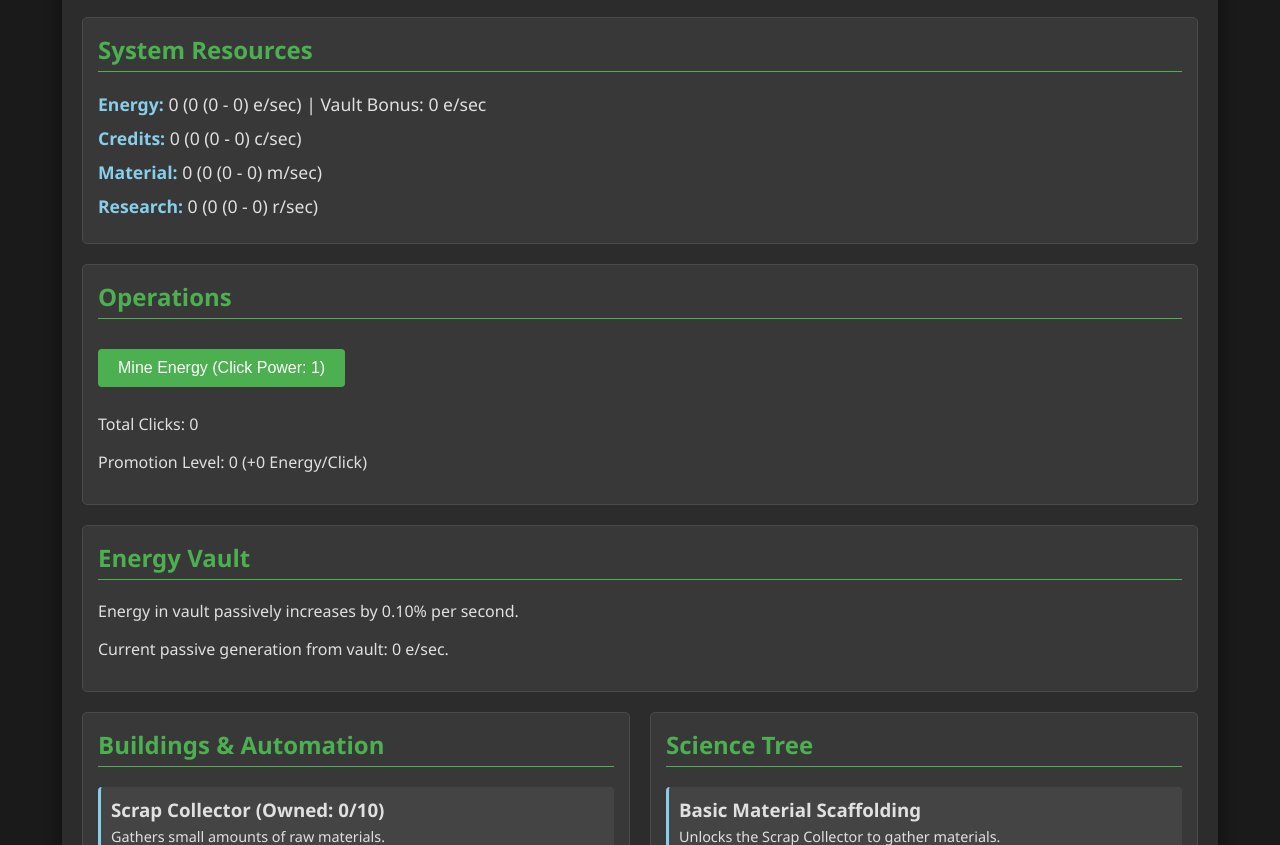
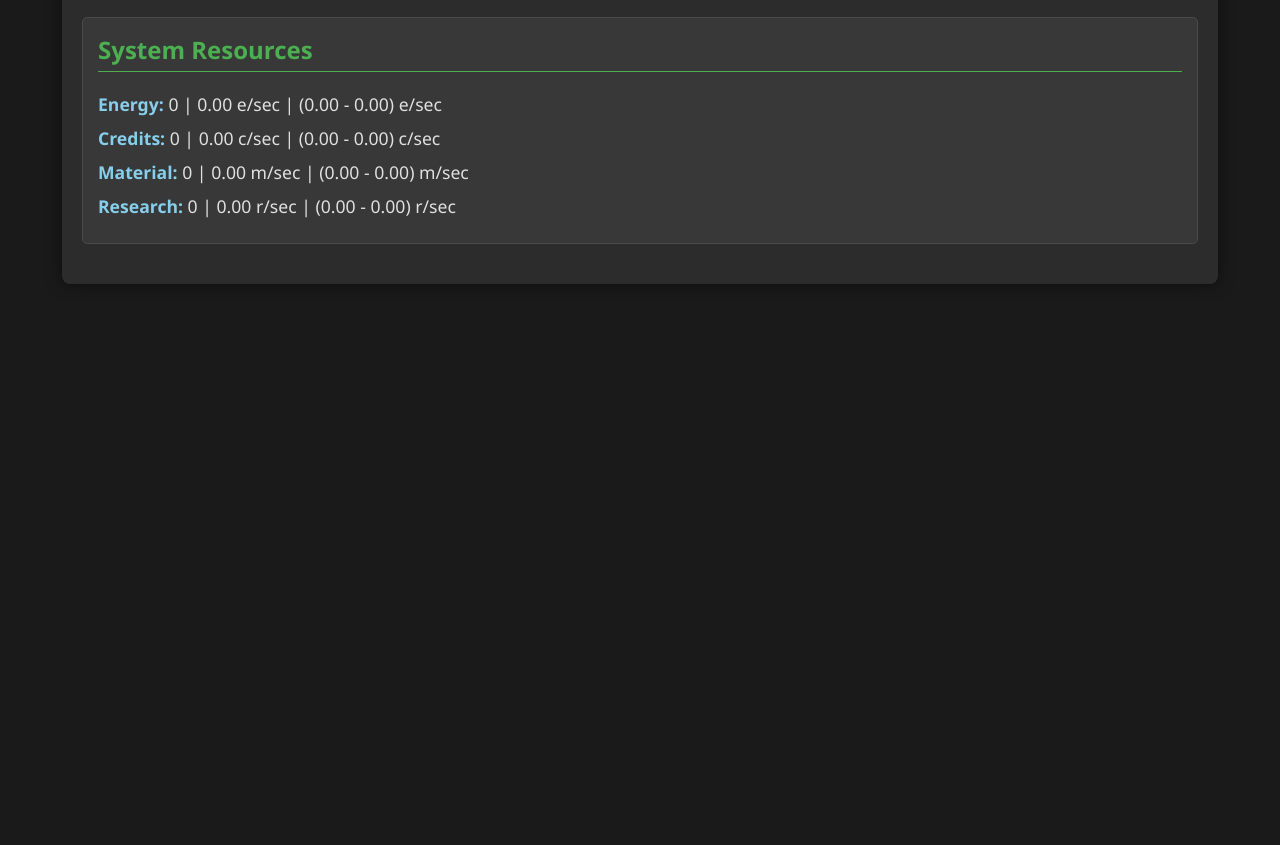
Before and after one commit to Koozchma/Clicker_03, a plain HTML site: page index.html in a window 1280 px wide. Shown: the part 107-952 px from the top of the page. After the commit the page ends 840 px from the top, so only its background shows below. Drawn offline with Linux system fonts and the light colour scheme.

Commit message:
Update index.html

```diff
--- a/index.html
+++ b/index.html
@@ -17,57 +17,30 @@
             <div class="resource">
                 <span>Energy:</span>
                 <span id="currentEnergy">0</span>
-                (<span id="energyNetRate">0.00</span> e/sec)
-                | Vault Bonus: <span id="vaultBonusRate">0.00</span> e/sec
+                | <span id="energyNetChange">0.00</span> e/sec
+                | (<span id="energyProductionRate">0.00</span> - <span id="energyUpkeepRate">0.00</span>) e/sec
             </div>
             <div class="resource">
                 <span>Credits:</span>
                 <span id="currentCredits">0</span>
-                (<span id="creditsNetRate">0.00</span> c/sec)
+                | <span id="creditsNetChange">0.00</span> c/sec
+                | (<span id="creditsProductionRate">0.00</span> - <span id="creditsUpkeepRate">0.00</span>) c/sec
             </div>
             <div class="resource">
                 <span>Material:</span>
                 <span id="currentMaterial">0</span>
-                (<span id="materialNetRate">0.00</span> m/sec)
+                | <span id="materialNetChange">0.00</span> m/sec
+                | (<span id="materialProductionRate">0.00</span> - <span id="materialUpkeepRate">0.00</span>) m/sec
             </div>
             <div class="resource">
                 <span>Research:</span>
                 <span id="currentResearch">0</span>
-                (<span id="researchNetRate">0.00</span> r/sec)
+                | <span id="researchNetChange">0.00</span> r/sec
+                | (<span id="researchProductionRate">0.00</span> - <span id="researchUpkeepRate">0.00</span>) r/sec
             </div>
         </section>
 
-        <section id="interaction-area">
-            <h2>Operations</h2>
-            <button id="mineEnergyButton">Mine Energy (Click Power: <span id="clickPowerDisplay">1</span>)</button>
-            <p>Total Clicks: <span id="totalClicksDisplay">0</span></p>
-            <p>Promotion Level: <span id="promotionLevelDisplay">0</span> (+<span id="promotionBonusDisplay">0</span> Energy/Click)</p>
-        </section>
-
-        <section id="energy-vault-display">
-            <h2>Energy Vault</h2>
-            <p>Energy in vault passively increases by <span id="vaultMultiplierDisplay">1.00</span>% per second.</p>
-            <p>Current passive generation from vault: <span id="vaultPassiveGenerationDisplay">0.00</span> e/sec.</p>
-        </section>
-
-        <div class="game-sections-wrapper">
-            <section id="buildings-automation-display">
-                <h2>Buildings & Automation</h2>
-                <div id="building-list">
-                    </div>
-            </section>
-
-            <section id="science-tree-display">
-                <h2>Science Tree</h2>
-                <div id="science-list">
-                    </div>
-            </section>
         </div>
-
-        <footer>
-            <p>Energy Clicker v0.1</p>
-        </footer>
-    </div>
 
     <script src="js/gameData.js"></script>
     <script src="js/buildings.js"></script>
```
